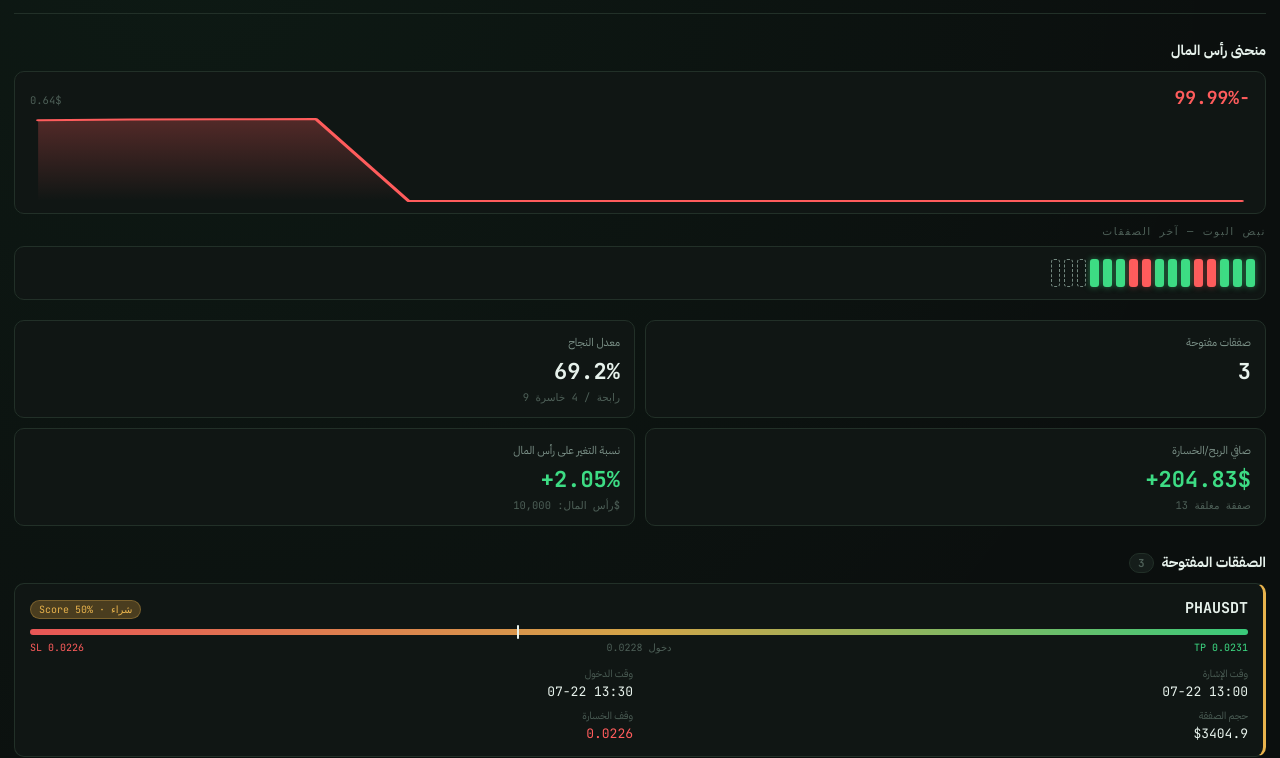
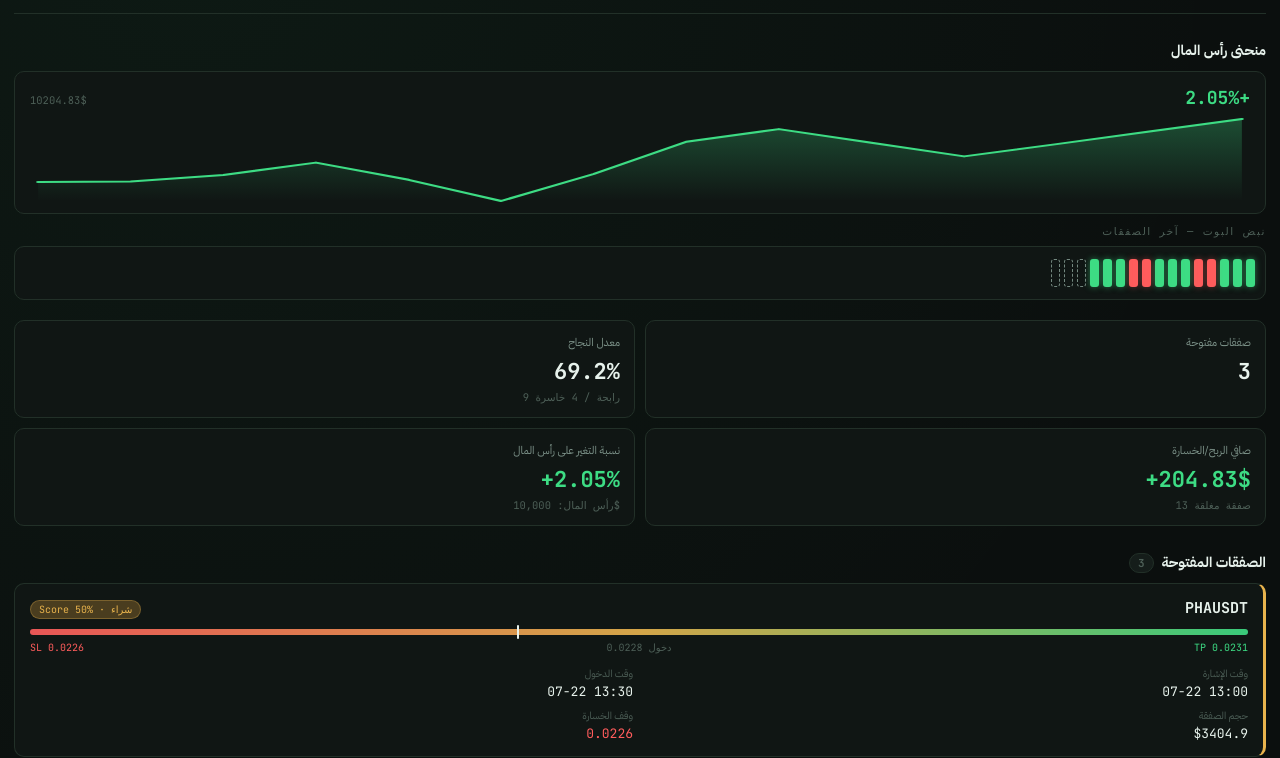
Before and after one commit to tlal1000666-ux/scalpingtalalbot, a plain HTML site: page index.html in a window 1280 px wide. Shown: the part 61-819 px from the top of the page. Drawn offline with Linux system fonts and the light colour scheme; no server answers.

Commit message:
Refactor equity curve calculation logic
Updated the equity curve calculation to use cumulative pnl_dollars instead of raw balance values for improved reliability.

```diff
--- a/index.html
+++ b/index.html
@@ -645,11 +645,12 @@ function render(state, trades, livePrices){
     }).join('');
   }
 
-  // ---- equity curve (from closed trades' balance column) ----
-  const equitySeries = closed.slice().reverse() // oldest -> newest
-    .map(t => parseFloat(t.balance))
-    .filter(v => !isNaN(v));
-  if(equitySeries.length === 0 || equitySeries[0] !== INITIAL_CAPITAL) equitySeries.unshift(INITIAL_CAPITAL);
+  // ---- equity curve (built from cumulative pnl_dollars, not the raw balance column,
+  //      since historical balance values in the CSV can be unreliable/stale) ----
+  const equitySeries = [INITIAL_CAPITAL];
+  closed.slice().reverse().forEach(t => { // oldest -> newest
+    equitySeries.push(equitySeries[equitySeries.length - 1] + t.pnl_dollars);
+  });
   const equitySvg = buildEquitySvg(equitySeries);
   const equityLast = equitySeries[equitySeries.length - 1];
   const equityChangePct = ((equityLast - INITIAL_CAPITAL) / INITIAL_CAPITAL) * 100;
```
